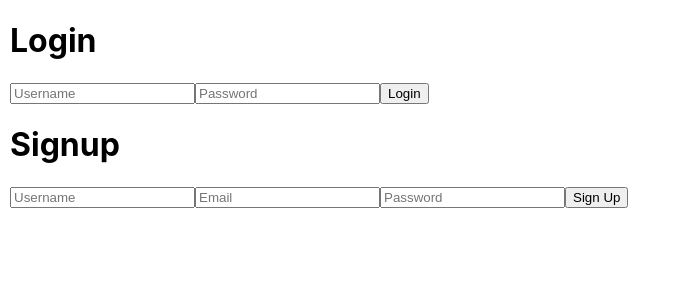
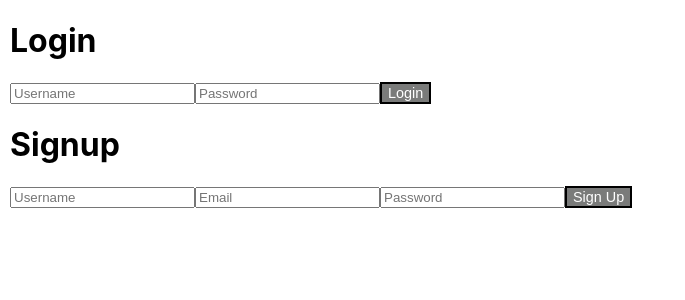
Before and after one commit to ForLoopNelson/Chat-room-app, a React (Create React App) app in the folder chat-room-frontend/: page / in a window 1280 px wide. Shown: the top 300 px of the page, without its empty margins (0-685 px from the left). Built offline with nearby package versions, Linux system fonts and the light colour scheme; no server answers.

Commit message:
begin the process of making it pretty

```diff
--- a/chat-room-frontend/src/index.css
+++ b/chat-room-frontend/src/index.css
@@ -12,8 +12,34 @@ code {
     monospace;
 }
 
+.username {
+  font-weight: bold;
+}
+
 .timestamp {
   font-size: 0.8em;
   color: #888;
   margin-right: 10px;
 }
+
+.message {
+  text-decoration: underline 2px solid black;
+  margin-bottom: 10px;
+}
+
+.text-adjust {
+  margin-right: 16px;
+}
+
+button {
+  color: white;
+  background: rgba(34, 35, 34, 0.6);
+  border: 2px solid black;
+  font-size: 0.9rem;
+}
+
+rooms {
+  font-family: "Trebuchet MS", "Lucida Sans Unicode", "Lucida Grande",
+    "Lucida Sans", Arial, sans-serif;
+  border-bottom: 2px solid red;
+}
```
